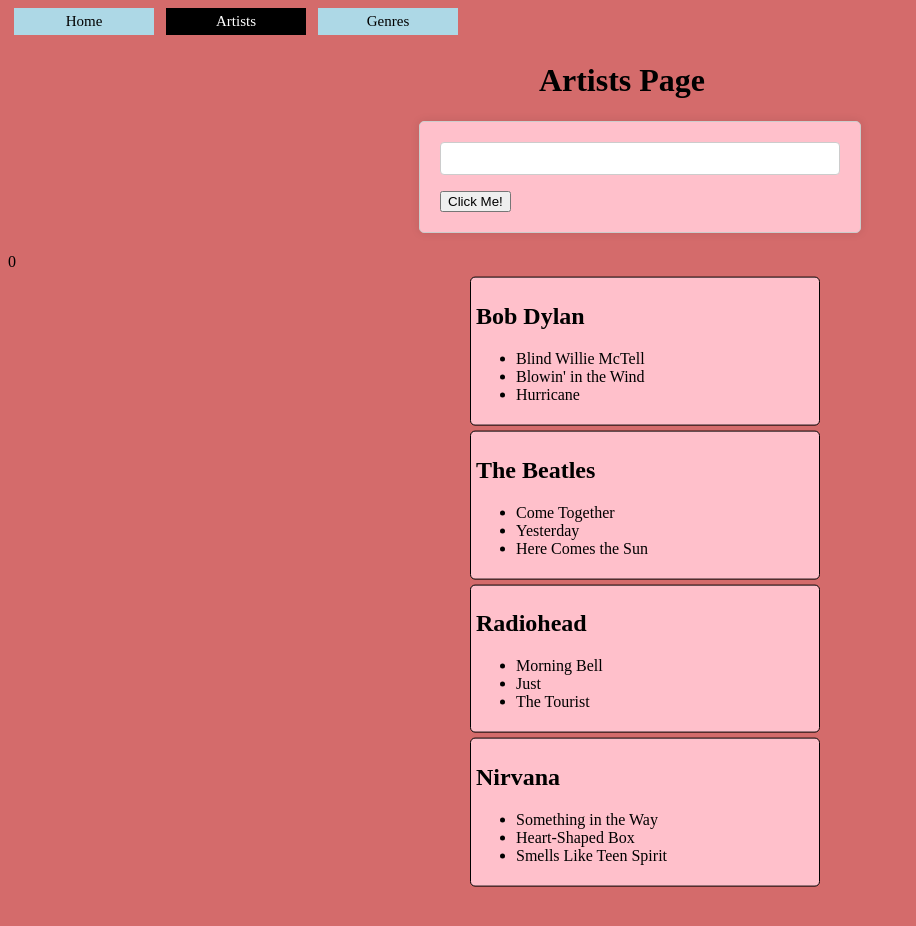
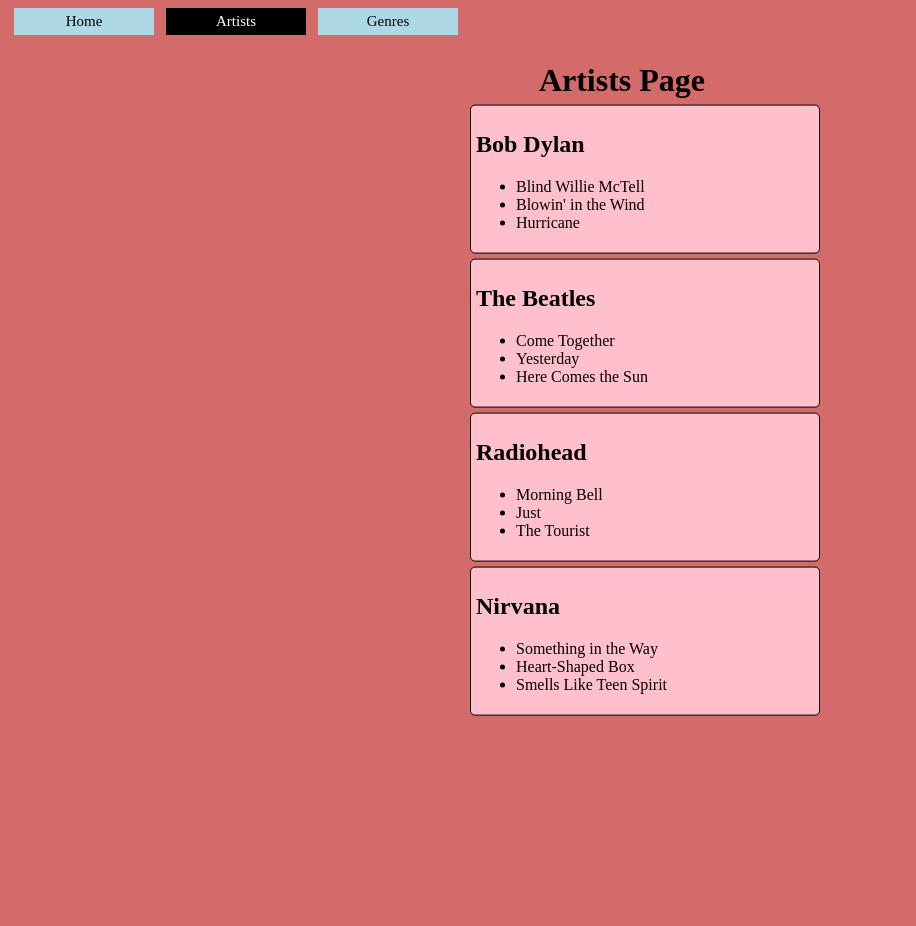
Before and after one commit to alexsylvian/project-playlist-app, a React (Create React App) app: page /artists in a window 1280 px wide. Shown: the top 926 px of the page, without its empty margins (0-916 px from the left). After the commit the page ends 800 px from the top, so only its background shows below. Built offline with nearby package versions, Linux system fonts and the light colour scheme; data requests are answered from the project's data file.

Commit message:
final touches

```diff
--- a/src/components/SongCard.js
+++ b/src/components/SongCard.js
@@ -5,7 +5,6 @@
         <article>
             <h2>{title}</h2>
             <Link to={`/song/${id}`}>View Song Info</Link>
-            {/* might add images later */}
         </article>
     )
 }
--- a/src/components/TestForm.js
+++ /dev/null
@@ -1,41 +0,0 @@
-import React, {useState} from "react";
-
-function TestForm(){
-    const [counter, setCounter] = useState(0)
-    const [inputValue, setInputValue] = useState("")
-
-    function handleSubmit(e){
-        e.preventDefault()
-
-        const newNumber = counter + inputValue.length
-
-        setCounter(newNumber)
-        setInputValue("")
-    }
-
-
-    return(
-        <div>
-            <form onSubmit={handleSubmit}>
-                <input
-                    type="text"
-                    value={inputValue}
-                    onChange={(e) => setInputValue(e.target.value)}
-                />
-                <button>Click Me!</button>
-            </form>
-        <p>{counter}</p>
-        </div>
-    )
-}
-
-export default TestForm;
-
-
-
-// Add a controlled form that includes:
-// A text input
-// A button with the text of “Click Me!”
-// A paragraph that has a counter that starts at 0
-// When they input text in the text field and submit it, the text input should reset. At the same time the counter should increment based on the word length.
-// The counter will continue to increment based on word length and will never reset back to zero. So for example: if the student typed in hi and submitted 3 times, the counter would be at 6.
--- a/src/pages/Artists.js
+++ b/src/pages/Artists.js
@@ -1,7 +1,6 @@
 import { useEffect, useState } from "react";
 import { v4 as uuidv4 } from 'uuid';
 import NavBar from "../components/NavBar";
-import TestForm from "../components/TestForm";
 
 function Artists() {
   const [artists, setArtists] = useState([])
@@ -13,18 +12,16 @@
       .catch(error => console.error(error))
   }, [])
 
-  const artistList = artists.map(artist =>{
-    return <article
-    key={artist.id}
-    >
+  const artistList = artists.map(artist => (
+    <article key={artist.id}>
       <h2>{artist.name}</h2>
       <ul>
-      {artist.songs.map(song => (
-        <li key={uuidv4()}>{song}</li>
-      ))}
-    </ul>
+        {artist.songs.map(song => (
+          <li key={uuidv4()}>{song}</li>
+        ))}
+      </ul>
     </article>
-  });
+  ));
 
   return (
     <>
@@ -33,7 +30,6 @@
       </header>
       <main>
         <h1>Artists Page</h1>
-        <TestForm />
         <div className="double-space">
           {artistList}
         </div>
--- a/src/pages/Genres.js
+++ b/src/pages/Genres.js
@@ -1,6 +1,7 @@
 import { useEffect, useState } from "react";
 import { v4 as uuidv4 } from 'uuid';
 import NavBar from "../components/NavBar";
+
 
 function Genres() {
     const [genres, setGenres] = useState([])
@@ -12,18 +13,16 @@
         .catch(error => console.error(error))
     }, [])
 
-    const genreList = genres.map(genre =>{
-      return <article
-      key={genre.id}
-      >
+    const genreList = genres.map(genre => (
+      <article key={genre.id}>
         <h2>{genre.name}</h2>
         <ul>
-        {genre.songs.map(song => (
-          <li key={uuidv4()}>{song}</li>
-        ))}
-      </ul>
+          {genre.songs.map(song => (
+            <li key={uuidv4()}>{song}</li>
+          ))}
+        </ul>
       </article>
-    });
+    ))
 
     return(
         <>
@@ -40,4 +39,4 @@
     )
 }
 
-export default Genres
+export default Genres;
--- a/src/pages/Song.js
+++ b/src/pages/Song.js
@@ -7,9 +7,9 @@
   const params = useParams();
   const songId = params.id;
 
-  useEffect(() =>{
+  useEffect(() => {
     fetch(`http://localhost:4001/songs/${songId}`)
-    .then(r => r.json())
+    .then(res => res.json())
     .then(data => setSong(data))
     .catch(error => console.error(error));
   }, [songId]);
```
Also changed, not shown: src/App.js (added).
